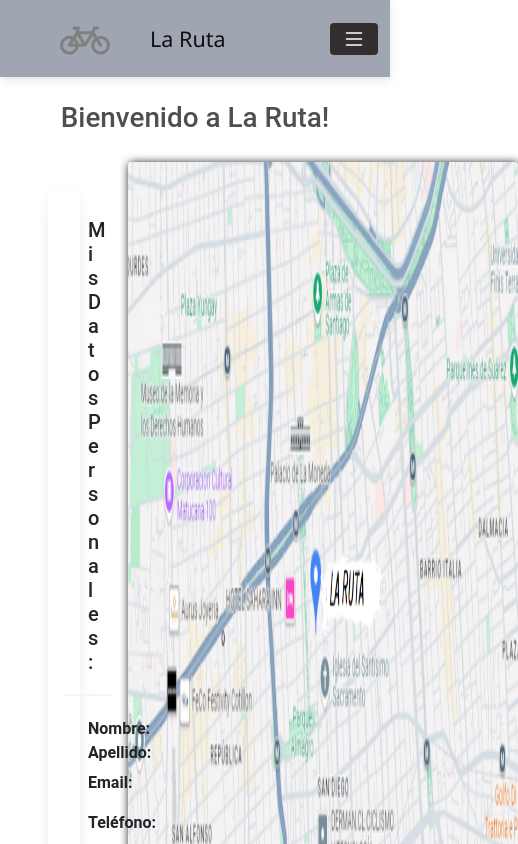
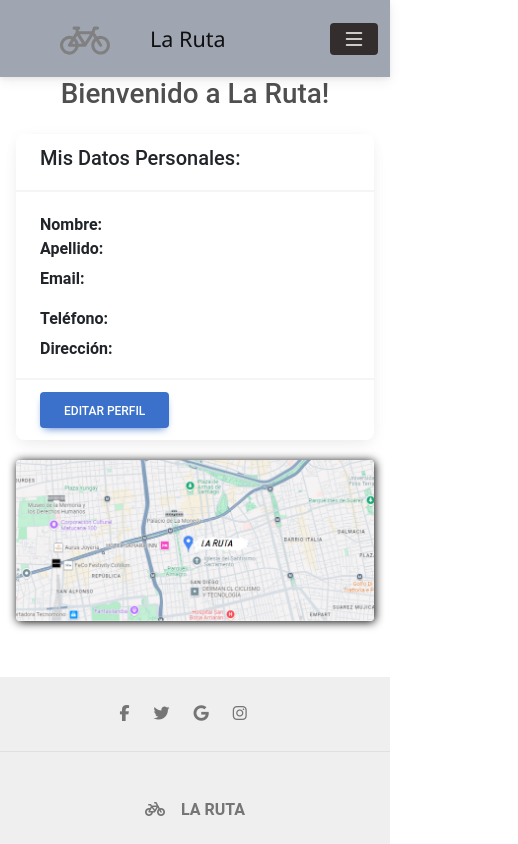
Before and after one commit to darkfuel/la-ruta, a React (Vite) app in the folder Frontend/: page /perfil in a window 390 px wide. Shown: the top 844 px of the page, 518 px wide, since content can reach past the window. Built offline with nearby package versions, Linux system fonts and the light colour scheme; no server answers.

Commit message:
responsive perfil

```diff
--- a/Frontend/src/views/Profile/Profile.jsx
+++ b/Frontend/src/views/Profile/Profile.jsx
@@ -4,6 +4,7 @@ import Context from '../../context/UserContext'
 import axios from 'axios'
 import './profile.css'
 import { MDBCard, MDBCardHeader, MDBCardSubTitle, MDBCardBody, MDBCardFooter, MDBCardTitle, MDBCardText } from 'mdb-react-ui-kit'
+import { Container, Row, Col } from 'react-bootstrap'
 import { ENDPOINT } from '../../config/constantes'
 import ModalEditUser from '../../components/Login/ModalEditUser'
 
@@ -29,11 +30,15 @@ const Profile = () => {
   useEffect(getNuevoUsuarioData, [])
 
   return (
-    <div className='miPerfil'>
-      <h1 className='d-flex justify-content-center pt-4'>Bienvenido a La Ruta!</h1>
-
-      <div className='contenidoMiPerfil'>
-        <MDBCard className='w-50 p-3 m-5'>
+    <div className='miPerfil Container'>
+      <Row>
+        <Col>
+        <h1 className='text-center'>Bienvenido a La Ruta!</h1>
+        </Col>
+      </Row>
+      <Row className='p-3'>
+      <div className=' col-md-6'>
+        <MDBCard className=''>
           <MDBCardHeader><MDBCardTitle>Mis Datos Personales:</MDBCardTitle></MDBCardHeader>
           <MDBCardBody>
             <div className='containerDatosPerfil'>
@@ -65,14 +70,16 @@ const Profile = () => {
           </MDBCardBody>
           <MDBCardFooter className='text-muted'> <ModalEditUser getNuevoUsuarioData={getNuevoUsuarioData} /> </MDBCardFooter>
         </MDBCard>
-
-        <img
+      </div>
+      <div className="col-md-6">
+      <img
           src='/img/mapa.png'
           className='imgPerfil img-fluid rounded'
           alt='example'
         />
+      </div>
+      </Row>
 
-      </div>
     </div>
   )
 }
```
